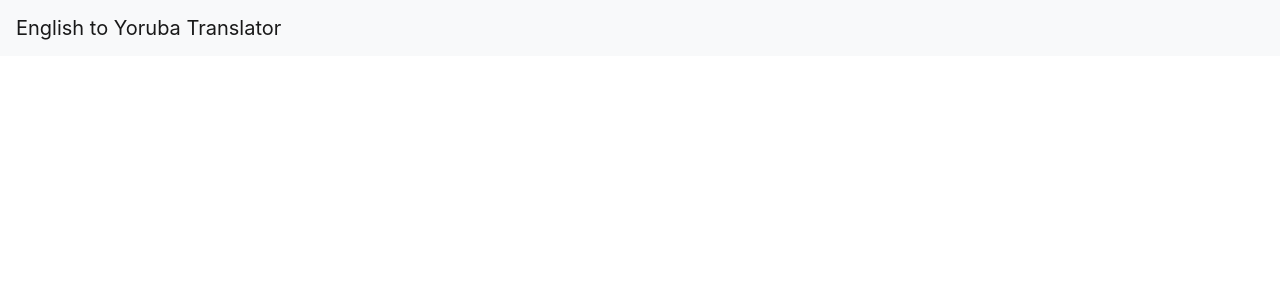
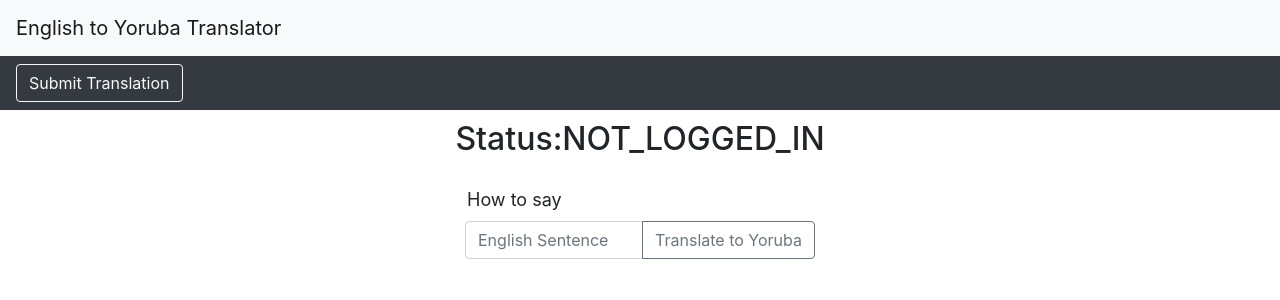
Before and after one commit to Kaytbode/translate-frontend, a React (Create React App) app: page /admin/search in a window 1280 px wide. Shown: the top 300 px of the page. Built offline with nearby package versions, Linux system fonts and the light colour scheme.

Commit message:
refactor: Admin can create translation

```diff
--- a/src/App.js
+++ b/src/App.js
@@ -2,6 +2,7 @@ import React, { Component } from 'react';
 import { BrowserRouter, Switch, Route } from 'react-router-dom';
 import { Navbar } from 'react-bootstrap';
 import Dashboard from './components/dashboard';
+import AdminDashboard from './components/adminDashboard';
 import Search from './components/searchPhrase';
 import Create from './components/createPhrase';
 import Home from './components/home';
@@ -57,8 +58,15 @@ class App extends Component {
               <Dashboard {...props} loggedInStatus={this.state.loggedInStatus}/>
             )}
           />
+          <Route
+            exact
+            path='/admin/search'
+            render = { props => (
+              <AdminDashboard {...props} loggedInStatus={this.state.loggedInStatus}/>
+            )}
+          />
           <Route path='/phrase/search' exact component={Search}/>
-          <Route path='/phrase/create' exact component={Create}/>
+          <Route path='/admin/create' exact component={Create}/>
         </Switch>
       </BrowserRouter>
     );
--- /dev/null
+++ b/src/components/adminDashboard.js
@@ -0,0 +1,107 @@
+import React, { Component } from 'react';
+import { Navbar, Nav, Button, Modal, Form } from 'react-bootstrap';
+import axios from 'axios';
+import Search from './searchPhrase';
+import '../App.css';
+
+class AdminDashboard extends Component {
+    constructor(props){
+        super(props);
+
+        this.handleChange = this.handleChange.bind(this)
+        this.handleSubmit = this.handleSubmit.bind(this);
+        this.handleShow = this.handleShow.bind(this);
+        this.handleClose = this.handleClose.bind(this);
+
+        this.state = {
+            english: '',
+            yor_spoken:'',
+            yor_intonation:'',
+            yor_explanation:'',
+            yor_video:'',
+            show: false
+        }
+    }
+
+    handleShow(){
+        this.setState({
+            show: true
+        })
+    }
+
+    handleClose(){
+        this.setState({
+            show: false
+        })
+    }
+
+    handleSubmit(event){
+        const uri = 'https://translate-eng.herokuapp.com/phrase/create'
+        const { yor_explanation, yor_intonation, yor_spoken, yor_video, english } = this.state;
+
+        axios.post(uri, {
+            english,
+            yor_explanation,
+            yor_intonation,
+            yor_spoken,
+            yor_video
+        })
+        .then(res => {
+            console.log(res);
+        })
+        event.preventDefault()
+    }
+
+    handleChange(event){
+        this.setState({
+            [event.target.name]: event.target.value
+        });
+    }
+
+    render(){
+        const { english, yor_video, yor_intonation, yor_spoken, yor_explanation } = this.state;
+        return(
+            <div>
+                <Navbar bg="dark" variant="dark">
+                    <Nav className="mr-auto">
+                        <Button variant="outline-light" onClick={this.handleShow}>Submit Translation</Button>
+                    </Nav>
+                </Navbar>
+                <h2>Status:{this.props.loggedInStatus}</h2>
+                <Search />
+                <Modal show={this.state.show} onHide={this.handleClose}>
+                    <Modal.Header closeButton>
+                        <Modal.Title>Translation Entries</Modal.Title>
+                    </Modal.Header>
+                    <Modal.Body>
+                        <Form onSubmit={ this.handleSubmit }>
+                            <Form.Group controlId="formBasicText">
+                                <Form.Label>English</Form.Label>
+                                <Form.Control type="text" name="firstName" onChange={ this.handleChange } value={ english } required/>
+                            </Form.Group>
+                            <Form.Group controlId="formBasicText">
+                                <Form.Label>Link to Explanation</Form.Label>
+                                <Form.Control type="text" name="yor_explanation" onChange={ this.handleChange } value={ yor_explanation } required/>
+                            </Form.Group>
+                            <Form.Group controlId="formBasicText">
+                                <Form.Label>Link to Intonation</Form.Label>
+                                <Form.Control type="text" name="yor_intonation" onChange={ this.handleChange } value={ yor_intonation } required/>
+                            </Form.Group>
+                            <Form.Group controlId="formBasicText">
+                                <Form.Label>Link to Spoken</Form.Label>
+                                <Form.Control type="text" name="yor_spoken" onChange={ this.handleChange } value={ yor_spoken } required/>
+                            </Form.Group>
+                            <Form.Group controlId="formBasicText">
+                                <Form.Label>Link to Video</Form.Label>
+                                <Form.Control type="text" name="yor_video" onChange={ this.handleChange } value={ yor_video } required/>
+                            </Form.Group>
+                            <Button variant="primary" type="submit">Submit Translation</Button>
+                        </Form>
+                    </Modal.Body>
+                </Modal>
+            </div>
+        );
+    }
+}
+
+export default AdminDashboard
--- a/src/components/login.js
+++ b/src/components/login.js
@@ -33,7 +33,7 @@ class Login extends Component {
                 const { user } = this.props;
 
                 if (user.role === 'user'){
-                    this.props.history.push('/search');
+                    this.props.history.push('/admin/search');
                 }
             }
 
```
